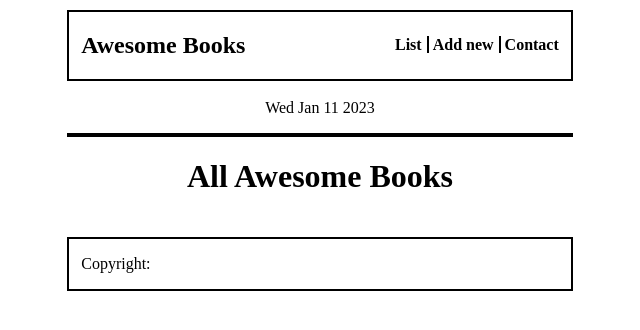
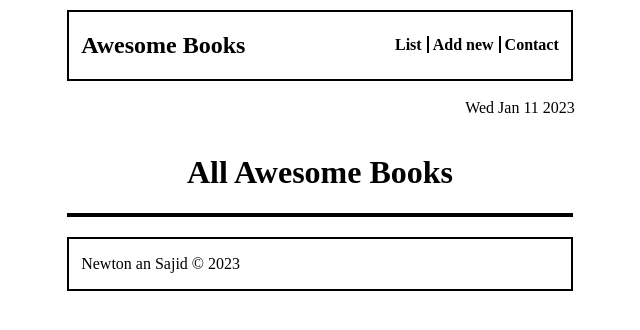
Before and after one commit to flemton/awesome-books, a website: page index.html in a window 1280 px wide. Shown: the whole page, without its empty margins (320-960 px from the left). Drawn offline with Linux system fonts and the light colour scheme.

Commit message:
align date to right and fix linter errors

```diff
--- a/index.html
+++ b/index.html
@@ -44,7 +44,8 @@
             <li>Our Githubs: <br> https://github.com/sajibarafatsiddiqui <br>https://github.com/flemton</li>
         </ul>
     </section>
-    <footer class="footer"><p>Copyright:</p></footer>
+    <footer class="footer">
+        <p>Newton an Sajid &copy; 2023</p>
+    </footer>
 </body>
-
 </html>
--- a/main.js
+++ b/main.js
@@ -31,7 +31,7 @@ window.addEventListener('DOMContentLoaded', () => {
   formsLink.addEventListener('click', showFormOnly);
 });
 const date = new Date().toDateString();
-document.getElementById("date").innerHTML = date;
+document.getElementById('date').innerHTML = date;
 const Books = JSON.parse(localStorage.getItem('Books')) || [];
 const bookList = document.createElement('section');
 bookList.className = 'book-list';
@@ -54,7 +54,7 @@ Books.forEach((Books) => {
   bookIndex += 1;
 });
 
-document.body.insertBefore(bookList, document.body.children[2]);
+document.body.insertBefore(bookList, document.body.children[3]);
 
 const addButton = document.querySelector('#add-book');
 const removeButton = document.querySelectorAll('.remove');
--- a/style.css
+++ b/style.css
@@ -21,14 +21,19 @@ a {
   color: black;
 }
 
-a:active, a:hover {
+a:active,
+a:hover {
   color: blue;
 }
-
 
 .lined {
   border-right: 2px solid black;
   padding-right: 5px;
+}
+
+#date {
+  position: relative;
+  left: 200px;
 }
 
 .book-list {
```
